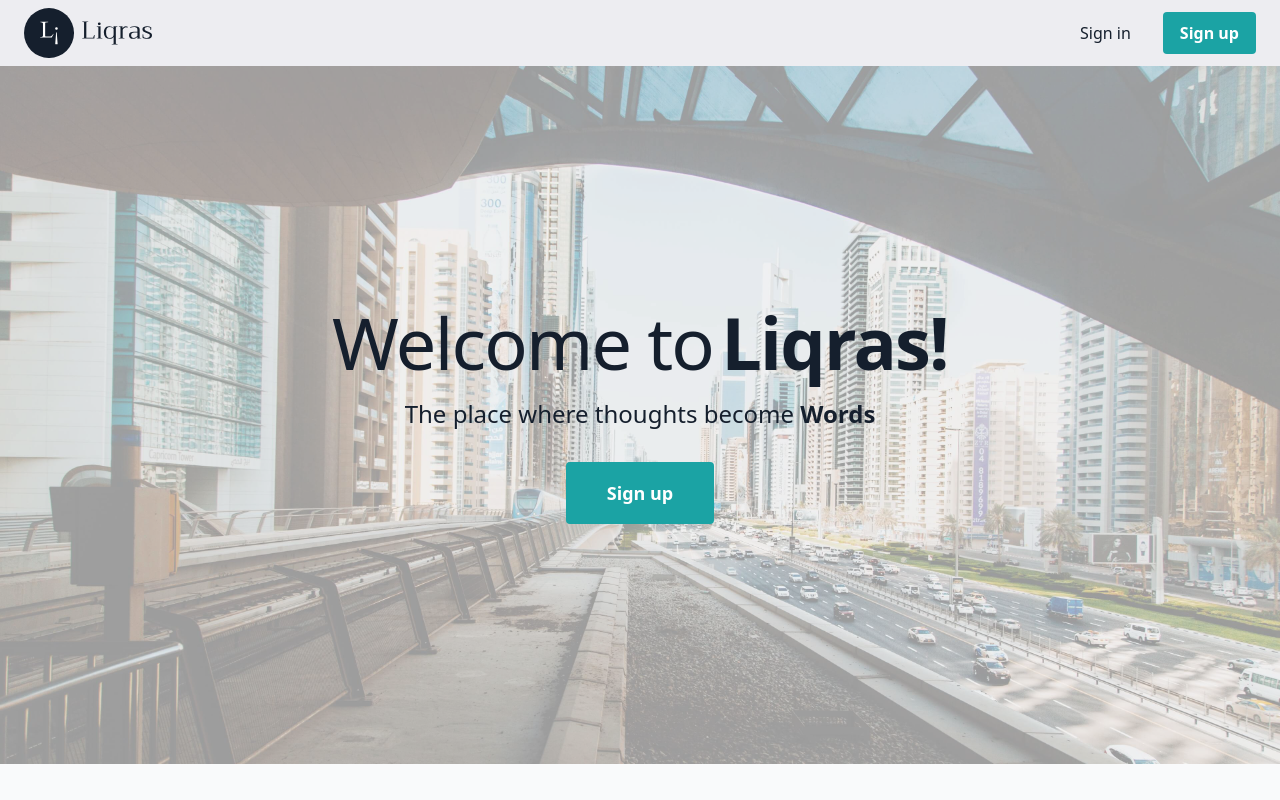
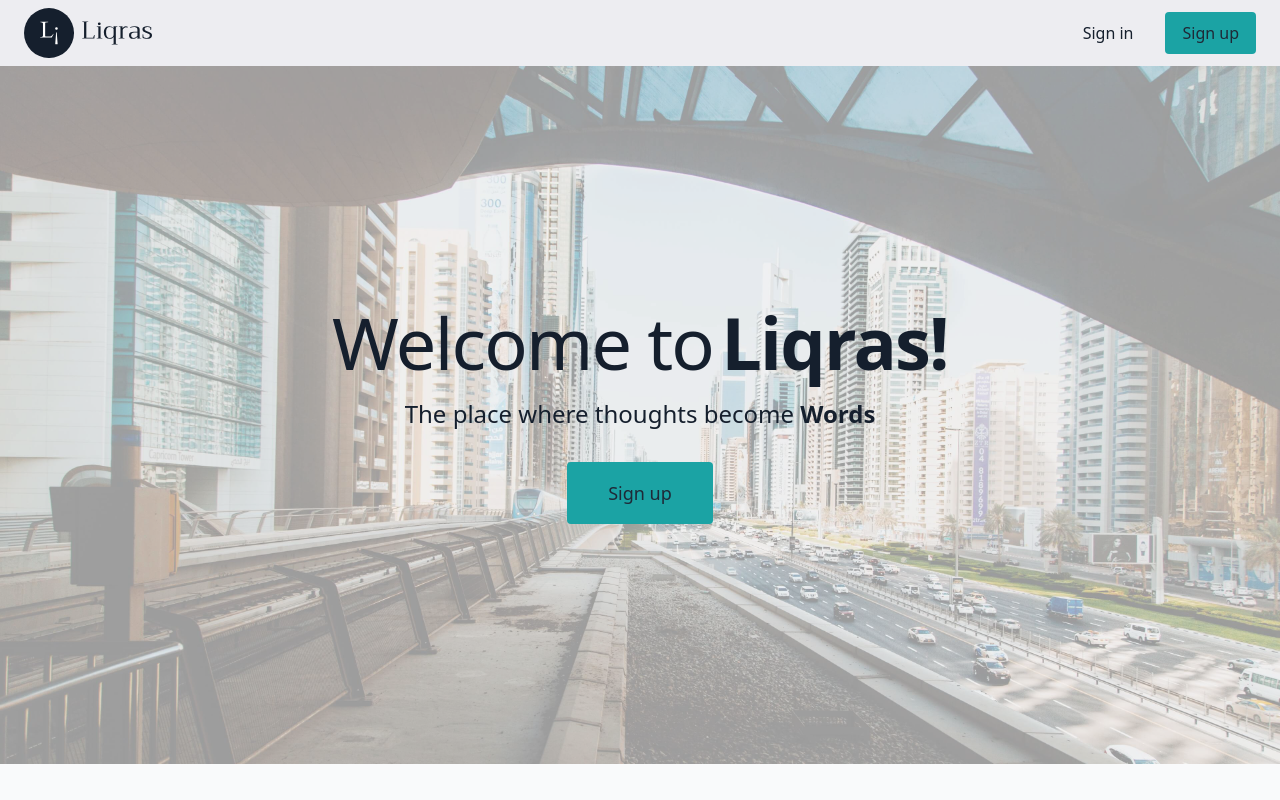
Before and after one commit to rsneh/liqras, a Next.js app: page / in a window 1280 px wide. Shown: the top 800 px of the page. Built offline with nearby package versions, Linux system fonts and the light colour scheme; no server answers.

Commit message:
Try fixing accessibility contrast

```diff
--- a/components/Header.js
+++ b/components/Header.js
@@ -38,7 +38,7 @@ export default function Header() {
         ) : (
             <div className="hidden md:flex items-center justify-end md:flex-1 lg:w-0">
               <a href="/api/signin" className="whitespace-nowrap text-base font-medium text-dark hover:text-gray-900">Sign in</a>
-              <a href="/api/signup" className="ml-8 px-4 py-2 items-center justify-center inline-flex text-white text-base font-bold whitespace-nowrap border border-transparent rounded bg-primary hover:bg-dark">Sign up</a>
+              <a href="/api/signup" className="ml-8 px-4 py-2 items-center justify-center inline-flex text-gray-800 font-medium whitespace-nowrap border border-transparent rounded bg-primary hover:bg-cream">Sign up</a>
             </div>
           )
         }
--- a/pages/index.js
+++ b/pages/index.js
@@ -26,7 +26,7 @@ export default function Home() {
                   The place where thoughts become <span className="font-black">Words</span>
                 </p>
                 <div className="mx-auto mt-8 flex justify-center">
-                  <a href="/api/signup" className="px-8 py-3 md:py-4 md:text-lg md:px-10 items-center justify-center inline-flex text-white text-base font-bold whitespace-nowrap border border-transparent rounded bg-primary hover:bg-dark">Sign up</a>
+                  <a href="/api/signup" className="px-8 py-3 md:py-4 md:text-lg md:px-10 items-center justify-center inline-flex text-gray-800 font-medium whitespace-nowrap border border-transparent rounded bg-primary hover:bg-cream">Sign up</a>
                 </div>
               </div>
             </div>
```
